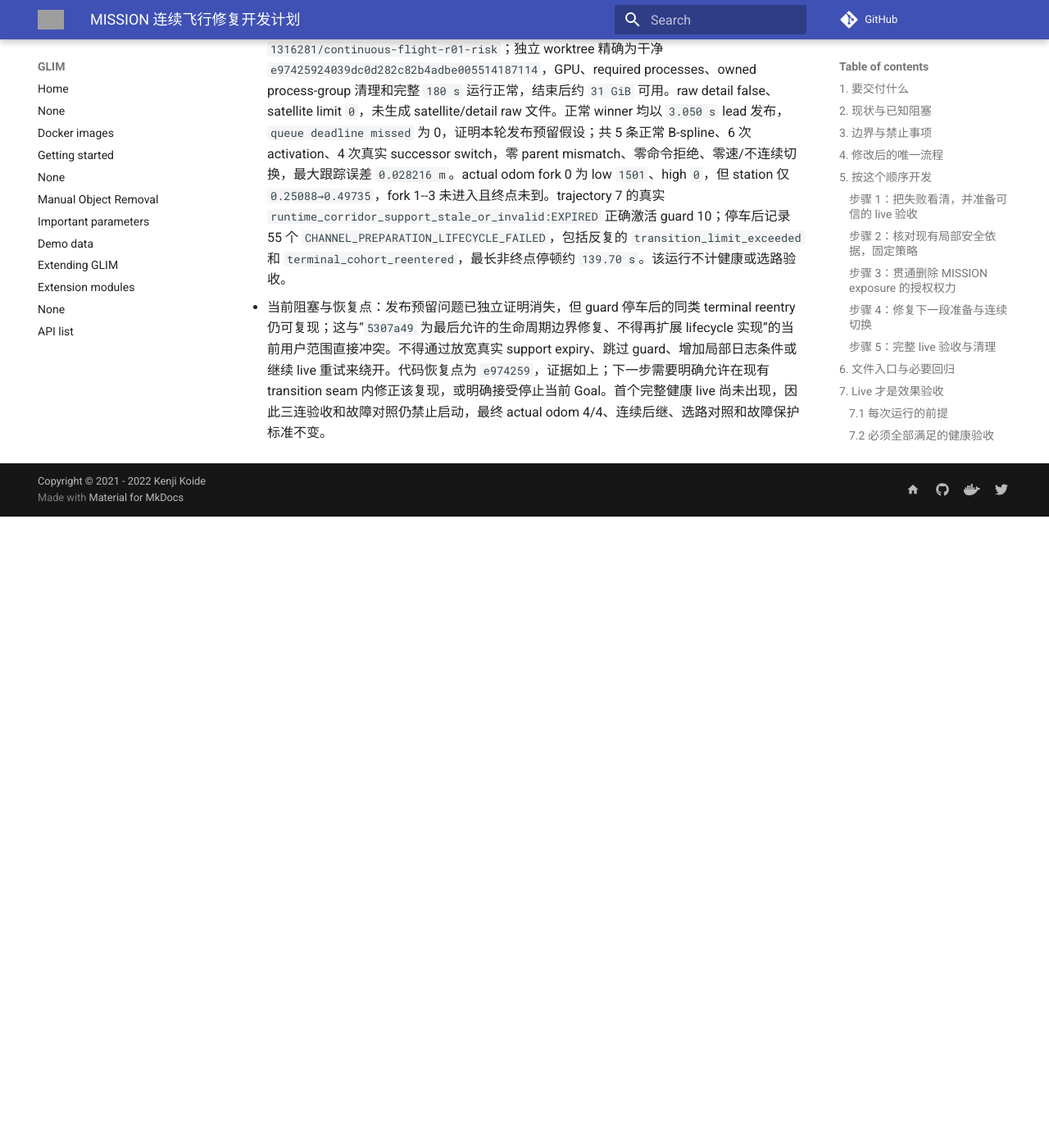
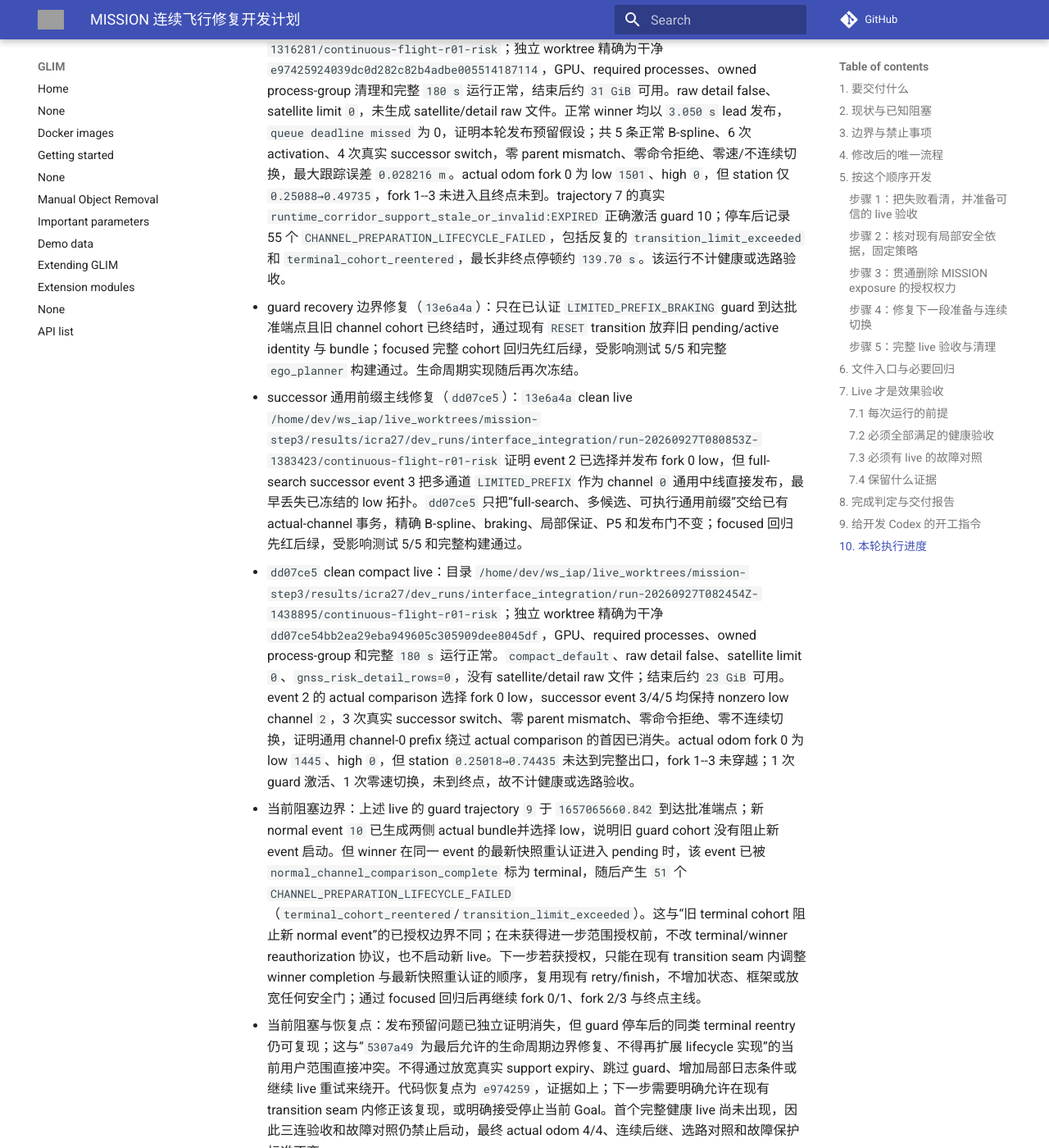
Before and after one commit to Printeger/iap, an MkDocs documentation site: the page built from docs/icra27/MISSION_CONTINUOUS_FLIGHT_IMPLEMENTATION_PLAN.md, in a window 1280 px wide and 1400 px high, scrolled down 54401 px. Shown: the whole window at 82% size. Built offline with MkDocs 1.6.1 and Material for MkDocs 9.7.7, drawn with Linux system fonts in a browser that asks for light colours; nearby versions of some CDN libraries; comment, search, counter and statistics services are not loaded; before the commit the page ends 55031 px from its top, so only the background shows below that; grey boxes are pictures that could not be loaded.

Commit message:
docs(planner): record successor topology live blocker

```diff
--- a/docs/icra27/MISSION_CONTINUOUS_FLIGHT_IMPLEMENTATION_PLAN.md
+++ b/docs/icra27/MISSION_CONTINUOUS_FLIGHT_IMPLEMENTATION_PLAN.md
@@ -446,4 +446,9 @@
 - normal guide 有界修复（`4d093bd`）：最终 actual curve 仍逐点满足不变的 guide tube；只有 immutable rolling successor 继续要求到达固定 bounded-guide 末端，普通 normal lookahead 允许通过已记录 suffix 提前终端停车。focused 回归先红后绿，受影响测试 6/6 和完整 node build 通过。clean live `/home/dev/ws_iap/live_worktrees/mission-step3/results/icra27/dev_runs/interface_integration/run-20260927T072356Z-1263073/continuous-flight-r01-risk` 中旧 `optimized_bspline_endpoint_left_committed_guide` 降为 0，5 次真实 successor switch、零 parent mismatch/命令拒绝/零速切换；但 guard 停车后的恢复反复出现类型化 lifecycle failure，未完成 fork 0/1，故不计健康验收。
 - 发布预留修复（`e974259`）：上述 live 的完整 actual-channel winner 已通过认证，但 profile 只预留 `1.2 s`，发布边界剩余不足不变的 `200 ms` queue margin；运行自适应观测达到 `2.937 s`，而 profile 注释也记录完整 route+actual 准备需 `2.2--2.3 s`。本修改只把 dense-four-fork 的既有 WCET 预留提高到 `3.0 s`，不改 lifecycle、freshness、局部净空、碰撞、动力学、制动、身份、P5 或 STRICT 门。launch contract 回归先红后绿，planner launch 32/32、ICRA launch 7/7 通过。
 - `e974259` clean compact live：目录 `/home/dev/ws_iap/live_worktrees/mission-step3/results/icra27/dev_runs/interface_integration/run-20260927T073816Z-1316281/continuous-flight-r01-risk`；独立 worktree 精确为干净 `e97425924039dc0d282c82b4adbe005514187114`，GPU、required processes、owned process-group 清理和完整 `180 s` 运行正常，结束后约 `31 GiB` 可用。raw detail false、satellite limit `0`，未生成 satellite/detail raw 文件。正常 winner 均以 `3.050 s` lead 发布，`queue deadline missed` 为 0，证明本轮发布预留假设；共 5 条正常 B-spline、6 次 activation、4 次真实 successor switch，零 parent mismatch、零命令拒绝、零速/不连续切换，最大跟踪误差 `0.028216 m`。actual odom fork 0 为 low `1501`、high `0`，但 station 仅 `0.25088→0.49735`，fork 1--3 未进入且终点未到。trajectory 7 的真实 `runtime_corridor_support_stale_or_invalid:EXPIRED` 正确激活 guard 10；停车后记录 55 个 `CHANNEL_PREPARATION_LIFECYCLE_FAILED`，包括反复的 `transition_limit_exceeded` 和 `terminal_cohort_reentered`，最长非终点停顿约 `139.70 s`。该运行不计健康或选路验收。
+
+- guard recovery 边界修复（`13e6a4a`）：只在已认证 `LIMITED_PREFIX_BRAKING` guard 到达批准端点且旧 channel cohort 已终结时，通过现有 `RESET` transition 放弃旧 pending/active identity 与 bundle；focused 完整 cohort 回归先红后绿，受影响测试 5/5 和完整 `ego_planner` 构建通过。生命周期实现随后再次冻结。
+- successor 通用前缀主线修复（`dd07ce5`）：`13e6a4a` clean live `/home/dev/ws_iap/live_worktrees/mission-step3/results/icra27/dev_runs/interface_integration/run-20260927T080853Z-1383423/continuous-flight-r01-risk` 证明 event 2 已选择并发布 fork 0 low，但 full-search successor event 3 把多通道 `LIMITED_PREFIX` 作为 channel `0` 通用中线直接发布，最早丢失已冻结的 low 拓扑。`dd07ce5` 只把“full-search、多候选、可执行通用前缀”交给已有 actual-channel 事务，精确 B-spline、braking、局部保证、P5 和发布门不变；focused 回归先红后绿，受影响测试 5/5 和完整构建通过。
+- `dd07ce5` clean compact live：目录 `/home/dev/ws_iap/live_worktrees/mission-step3/results/icra27/dev_runs/interface_integration/run-20260927T082454Z-1438895/continuous-flight-r01-risk`；独立 worktree 精确为干净 `dd07ce54bb2ea29eba949605c305909dee8045df`，GPU、required processes、owned process-group 和完整 `180 s` 运行正常。`compact_default`、raw detail false、satellite limit `0`、`gnss_risk_detail_rows=0`，没有 satellite/detail raw 文件；结束后约 `23 GiB` 可用。event 2 的 actual comparison 选择 fork 0 low，successor event 3/4/5 均保持 nonzero low channel `2`，3 次真实 successor switch、零 parent mismatch、零命令拒绝、零不连续切换，证明通用 channel-0 prefix 绕过 actual comparison 的首因已消失。actual odom fork 0 为 low `1445`、high `0`，但 station `0.25018→0.74435` 未达到完整出口，fork 1--3 未穿越；1 次 guard 激活、1 次零速切换，未到终点，故不计健康或选路验收。
+- 当前阻塞边界：上述 live 的 guard trajectory `9` 于 `1657065660.842` 到达批准端点；新 normal event `10` 已生成两侧 actual bundle并选择 low，说明旧 guard cohort 没有阻止新 event 启动。但 winner 在同一 event 的最新快照重认证进入 pending 时，该 event 已被 `normal_channel_comparison_complete` 标为 terminal，随后产生 `51` 个 `CHANNEL_PREPARATION_LIFECYCLE_FAILED`（`terminal_cohort_reentered`/`transition_limit_exceeded`）。这与“旧 terminal cohort 阻止新 normal event”的已授权边界不同；在未获得进一步范围授权前，不改 terminal/winner reauthorization 协议，也不启动新 live。下一步若获授权，只能在现有 transition seam 内调整 winner completion 与最新快照重认证的顺序，复用现有 retry/finish，不增加状态、框架或放宽任何安全门；通过 focused 回归后再继续 fork 0/1、fork 2/3 与终点主线。
 - 当前阻塞与恢复点：发布预留问题已独立证明消失，但 guard 停车后的同类 terminal reentry 仍可复现；这与“`5307a49` 为最后允许的生命周期边界修复、不得再扩展 lifecycle 实现”的当前用户范围直接冲突。不得通过放宽真实 support expiry、跳过 guard、增加局部日志条件或继续 live 重试来绕开。代码恢复点为 `e974259`，证据如上；下一步需要明确允许在现有 transition seam 内修正该复现，或明确接受停止当前 Goal。首个完整健康 live 尚未出现，因此三连验收和故障对照仍禁止启动，最终 actual odom 4/4、连续后继、选路对照和故障保护标准不变。
```
